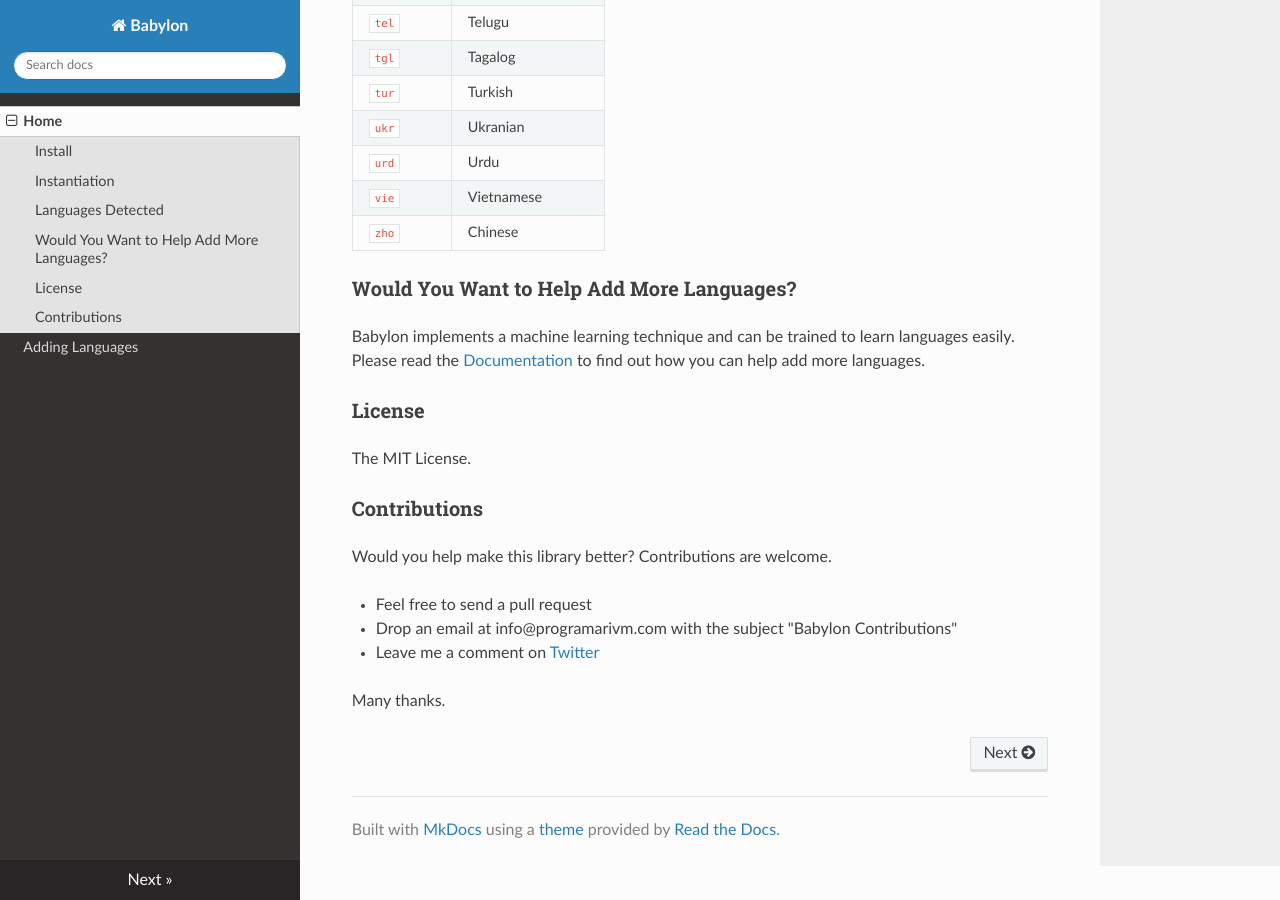
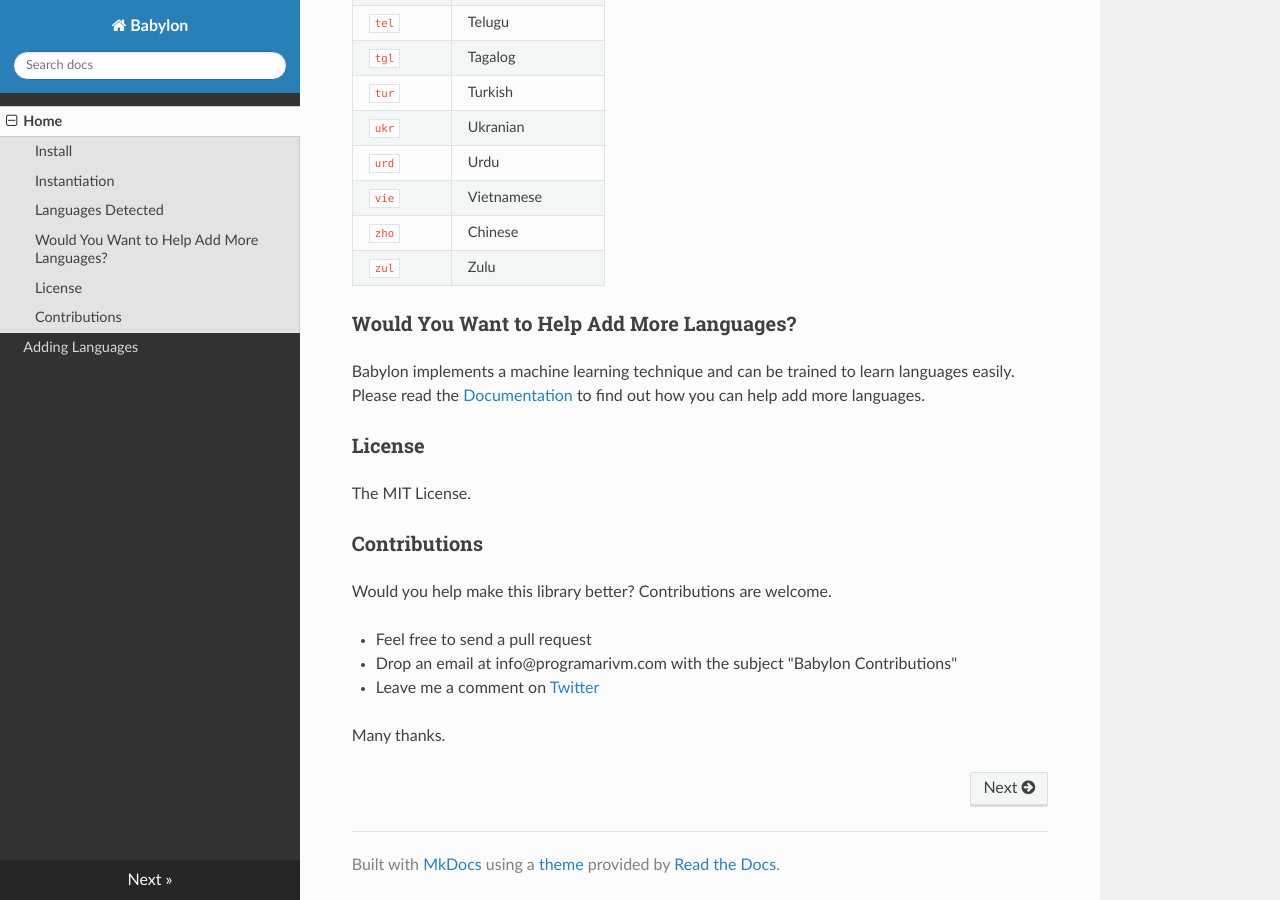
Before and after one commit to programarivm/babylon, an MkDocs documentation site: the page built from docs/index.md, in a window 1280 px wide and 900 px high, scrolled down 2556 px. Built offline with MkDocs 1.6.1, drawn with Linux system fonts in a browser that asks for light colours; nearby versions of some CDN libraries; old or Windows-style settings are respelled for this version of MkDocs.

```diff
--- a/docs/index.md
+++ b/docs/index.md
@@ -96,6 +96,7 @@ $family = (new FamilyDetector($text))->detect();
 | `urd`           | Urdu                   |
 | `vie`           | Vietnamese             |
 | `zho`           | Chinese                |
+| `zul`           | Zulu                   |
 
 ### Would You Want to Help Add More Languages?
 
```
Also changed, not shown: README.md (+1 -0 lines).
